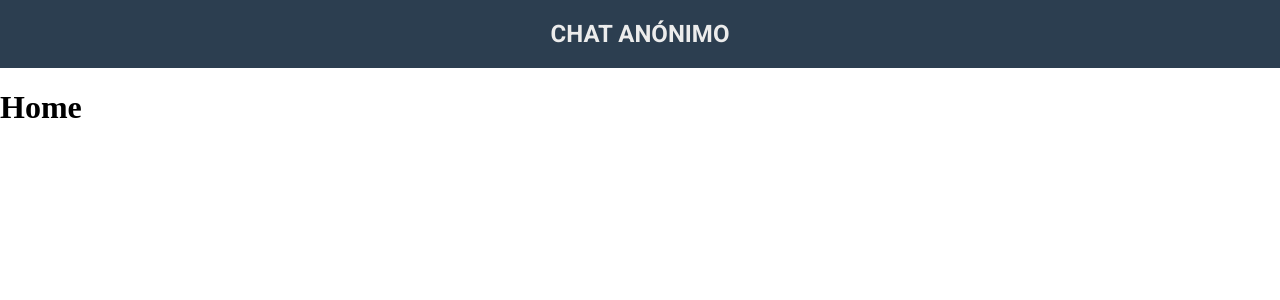
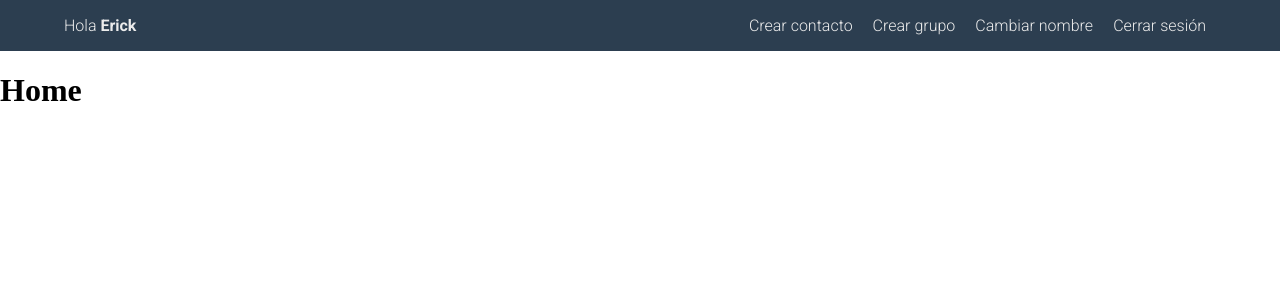
Before and after one commit to Erickowski/chat-anonimo, a React app: page /home in a window 1280 px wide. Shown: the top 300 px of the page. Built offline with nearby package versions, Linux system fonts and the light colour scheme.

Commit message:
Incluyendo modales y notificaciones

```diff
--- a/package.json
+++ b/package.json
@@ -11,10 +11,12 @@
     "author": "Erickowski",
     "license": "ISC",
     "dependencies": {
+        "@material-ui/core": "4.11.0",
         "react": "16.14.0",
         "react-dom": "16.14.0",
         "react-router-dom": "5.2.0",
         "styled-components": "5.2.0",
+        "sweetalert2": "10.6.1",
         "uuid": "8.3.1"
     },
     "devDependencies": {
--- a/public/index.html
+++ b/public/index.html
@@ -1,5 +1,5 @@
 <!DOCTYPE html>
-<html lang="en">
+<html lang="es">
     <head>
         <meta charset="UTF-8" />
         <meta name="viewport" content="width=device-width, initial-scale=1.0" />
@@ -8,6 +8,12 @@
             href="https://fonts.googleapis.com/css2?family=Roboto:wght@300;700&display=swap"
             rel="stylesheet"
         />
+        <link
+            rel="stylesheet"
+            href="https://use.fontawesome.com/releases/v5.7.1/css/all.css"
+            integrity="sha384-fnmOCqbTlWIlj8LyTjo7mOUStjsKC4pOpQbqyi7RrhN7udi9RwhKkMHpvLbHG9Sr"
+            crossorigin="anonymous"
+        />
     </head>
 
     <body>
--- a/src/components/Header.jsx
+++ b/src/components/Header.jsx
@@ -1,21 +1,171 @@
-import React from "react";
+import React, { useState, useContext } from "react";
 import styled from "styled-components";
+import Modal from "@material-ui/core/Modal";
+import { makeStyles } from "@material-ui/core/styles";
+import Swal from "sweetalert2";
+import { useHistory } from "react-router-dom";
+
+import AuthContext from "../context/auth/authContext";
+
+function getModalStyle() {
+    const top = 50;
+    const left = 50;
+
+    return {
+        top: `${top}%`,
+        left: `${left}%`,
+        transform: `translate(-${top}%, -${left}%)`,
+    };
+}
+
+const useStyles = makeStyles((theme) => ({
+    paper: {
+        position: "absolute",
+        width: 450,
+        backgroundColor: theme.palette.background.paper,
+        boxShadow: theme.shadows[5],
+        padding: theme.spacing(2, 4, 3),
+    },
+}));
 
 const Nav = styled.nav`
     background-color: #2c3e50;
     display: flex;
     justify-content: center;
+    font-family: "Roboto", sans-serif;
     h1 {
-        font-family: "Roboto", sans-serif;
         text-transform: uppercase;
         color: #ececec;
+    }
+    div {
+        display: flex;
+        width: 90%;
+        justify-content: space-between;
+        color: #ececec;
+        p span {
+            font-weight: bold;
+        }
+        ul {
+            list-style: none;
+            li {
+                display: inline;
+                margin: 0 10px;
+                cursor: pointer;
+            }
+        }
     }
 `;
 
 const Header = () => {
+    const history = useHistory();
+    const authContext = useContext(AuthContext);
+    const { usuario, cerrarSesion } = authContext;
+
+    const [modalStyle] = useState(getModalStyle);
+    const classes = useStyles();
+
+    const [modalContact, setModalContact] = useState(false);
+    const [modalGroup, setModalGroup] = useState(false);
+    const [modalName, setModalName] = useState(false);
+
+    const openModalContact = () => {
+        setModalContact(true);
+    };
+
+    const closeModalContact = () => {
+        setModalContact(false);
+    };
+
+    const openModalGroup = () => {
+        setModalGroup(true);
+    };
+
+    const closeModalGroup = () => {
+        setModalGroup(false);
+    };
+
+    const openModalName = () => {
+        setModalName(true);
+    };
+
+    const closeModalName = () => {
+        setModalName(false);
+    };
+
+    const handleCloseSession = () => {
+        Swal.fire({
+            title: "¿Estás seguro?",
+            text: "¡Perderas toda la información!",
+            icon: "warning",
+            showCancelButton: true,
+            confirmButtonColor: "#3085d6",
+            cancelButtonColor: "#d33",
+            cancelButtonText: "Cancelar",
+            confirmButtonText: "¡Si, cierra sesión!",
+        }).then((result) => {
+            if (result.isConfirmed) {
+                cerrarSesion();
+                history.push("/");
+                Swal.fire(
+                    "¡Sesión cerrada!",
+                    "Has cerrado sesión exitosamente.",
+                    "success"
+                );
+            }
+        });
+    };
+
     return (
         <Nav>
-            <h1>Chat Anónimo</h1>
+            {usuario ? (
+                <div>
+                    <p>
+                        Hola <span>{usuario}</span>
+                    </p>
+                    <ul>
+                        <li onClick={() => openModalContact()}>
+                            Crear contacto
+                        </li>
+                        <li onClick={() => openModalGroup()}>Crear grupo</li>
+                        <li onClick={() => openModalName()}>Cambiar nombre</li>
+                        <li onClick={() => handleCloseSession()}>
+                            Cerrar sesión
+                        </li>
+                    </ul>
+                    <Modal
+                        open={modalContact}
+                        onClose={() => {
+                            closeModalContact();
+                        }}
+                    >
+                        <div style={modalStyle} className={classes.paper}>
+                            <h2>Hola desde modal Contacto</h2>
+                        </div>
+                    </Modal>
+                    <Modal
+                        open={modalGroup}
+                        onClose={() => {
+                            closeModalGroup();
+                        }}
+                    >
+                        <div style={modalStyle} className={classes.paper}>
+                            <h2>Hola desde modal Grupo</h2>
+                        </div>
+                    </Modal>
+                    <Modal
+                        open={modalName}
+                        onClose={() => {
+                            closeModalName();
+                        }}
+                    >
+                        <div style={modalStyle} className={classes.paper}>
+                            <h2>Hola desde modal Name</h2>
+                        </div>
+                    </Modal>
+                </div>
+            ) : (
+                <h1>Chat Anónimo</h1>
+            )}
         </Nav>
     );
 };
--- a/src/components/Home.jsx
+++ b/src/components/Home.jsx
@@ -1,4 +1,4 @@
-import React, { useContext } from "react";
+import React, { useEffect, useContext } from "react";
 
 import AuthContext from "../context/auth/authContext";
 
@@ -6,9 +6,12 @@ const Home = (props) => {
     const authContext = useContext(AuthContext);
     const { usuario } = authContext;
 
-    if (!usuario) {
-        // props.history.push("/");
-    }
+    useEffect(() => {
+        if (!usuario) {
+            props.history.push("/");
+        }
+    }, []);
+
     return <h1>Home</h1>;
 };
 
--- a/src/components/Login.jsx
+++ b/src/components/Login.jsx
@@ -47,7 +47,7 @@ const Login = (props) => {
     const [error, saveError] = useState(false);
 
     const authContext = useContext(AuthContext);
-    const { registrarUsuario } = authContext;
+    const { usuario, registrarUsuario } = authContext;
 
     const onSubmit = (e) => {
         e.preventDefault();
@@ -59,6 +59,10 @@ const Login = (props) => {
         registrarUsuario(user);
         props.history.push("/home");
     };
+
+    if (usuario) {
+        props.history.push("/home");
+    }
 
     return (
         <FormContainer>
--- a/src/context/auth/authReducer.jsx
+++ b/src/context/auth/authReducer.jsx
@@ -1,4 +1,4 @@
-const { REGISTRO_USUARIO } = require("../../types");
+const { REGISTRO_USUARIO, CERRAR_SESION } = require("../../types");
 
 export default (state, action) => {
     switch (action.type) {
@@ -7,6 +7,11 @@ export default (state, action) => {
                 ...state,
                 usuario: action.payload,
             };
+        case CERRAR_SESION:
+            return {
+                ...state,
+                usuario: null,
+            };
         default:
             return state;
     }
--- a/src/context/auth/authState.jsx
+++ b/src/context/auth/authState.jsx
@@ -2,11 +2,11 @@ import React, { useReducer } from "react";
 import AuthContext from "./authContext";
 import AuthReducer from "./authReducer";
 
-import { REGISTRO_USUARIO } from "../../types";
+import { CERRAR_SESION, REGISTRO_USUARIO } from "../../types";
 
 const AuthState = ({ children }) => {
     const initialState = {
-        usuario: null,
+        usuario: "Erick",
     };
     const [state, dispatch] = useReducer(AuthReducer, initialState);
     // Funciones
@@ -16,11 +16,17 @@ const AuthState = ({ children }) => {
             payload: datos,
         });
     };
+    const cerrarSesion = () => {
+        dispatch({
+            type: CERRAR_SESION,
+        });
+    };
     return (
         <AuthContext.Provider
             value={{
                 usuario: state.usuario,
                 registrarUsuario,
+                cerrarSesion,
             }}
         >
             {children}
--- a/src/types/index.js
+++ b/src/types/index.js
@@ -1,2 +1,3 @@
 // Auth
 export const REGISTRO_USUARIO = "REGISTRO_USUARIO";
+export const CERRAR_SESION = "CERRAR_SESION";
```
